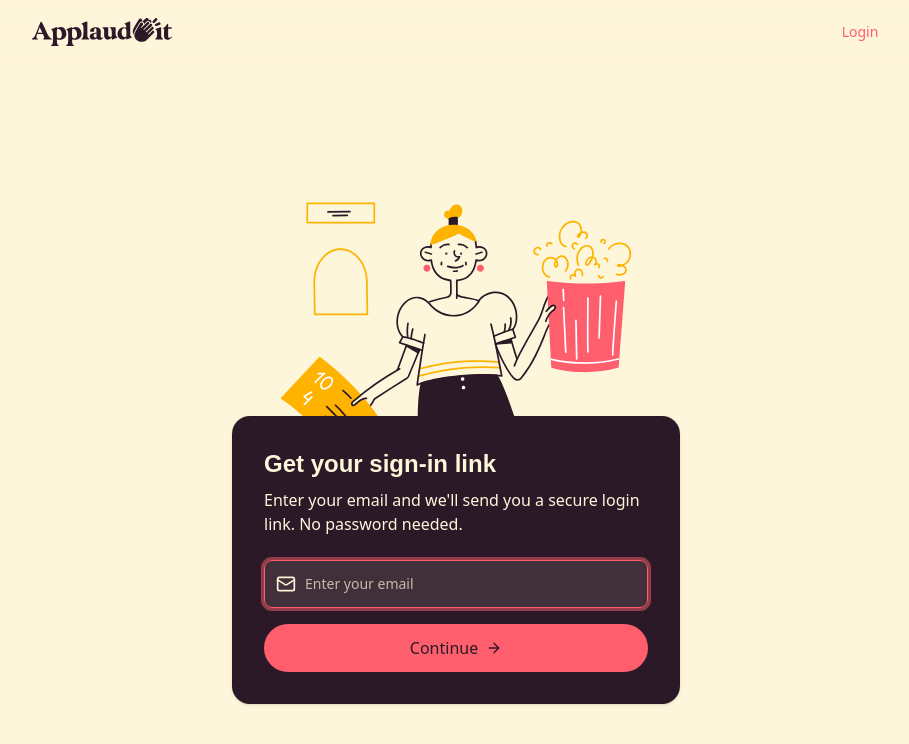
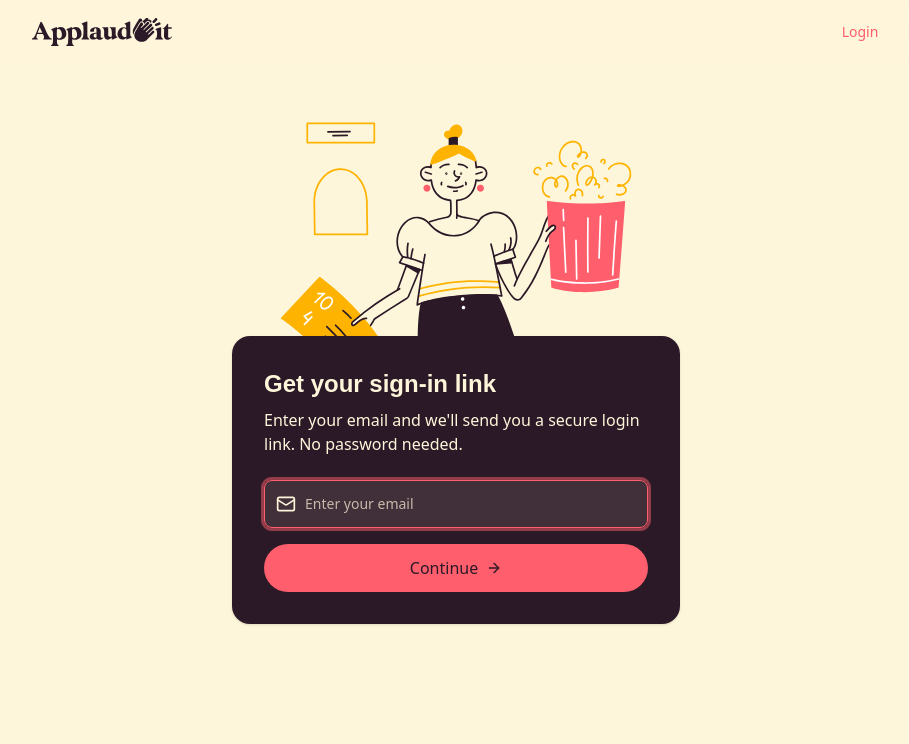
Before and after one commit to sunitajennings/applaudit, a Next.js app: page /login in a window 1280 px wide. Shown: the top 744 px of the page, without its empty margins (184-1093 px from the left). Built offline with nearby package versions, Linux system fonts and the light colour scheme; a web font is replaced by a local one.

Commit message:
style: Adjust layout for CallbackPage, LoginPage, and VerifyPage for improved spacing
### Changes Made
- Updated margin and alignment in PageTransition components for CallbackPage, LoginPage, and VerifyPage to enhance visual consistency and user experience.

```diff
--- a/src/app/(auth)/callback/page.tsx
+++ b/src/app/(auth)/callback/page.tsx
@@ -33,7 +33,7 @@ export default function CallbackPage() {
   return (
     <div className="min-h-screen bg-background flex flex-col">
       {/* Main Content */}
-      <PageTransition className="flex-1 flex flex-col items-center justify-center px-6">
+      <PageTransition className="flex-1 flex flex-col mx-auto mt-24 px-6">
         <main className="max-w-md w-full flex flex-col items-center">
           {/* Illustration */}
           <div className="w-full">
--- a/src/app/(auth)/login/page.tsx
+++ b/src/app/(auth)/login/page.tsx
@@ -24,7 +24,7 @@ export default function LoginPage() {
   return (
     <div className="min-h-screen bg-background flex flex-col">
       {/* Main Content */}
-      <PageTransition className="flex-1 flex flex-col items-center justify-center px-6 pb-12">
+      <PageTransition className="flex-1 flex flex-col mx-auto mt-8 px-6 pb-12">
         <main className="max-w-md w-full flex flex-col items-center">
           {/* Illustration */}
           <div className="w-full">
--- a/src/app/(auth)/verify/page.tsx
+++ b/src/app/(auth)/verify/page.tsx
@@ -25,7 +25,7 @@ export default function VerifyPage() {
   return (
     <div className="min-h-screen bg-background flex flex-col">
       {/* Main Content */}
-      <PageTransition className="flex-1 flex flex-col items-center justify-center px-6 pb-12">
+      <PageTransition className="flex-1 flex flex-col mx-auto mt-8 px-6 pb-12">
         <main className="max-w-md w-full flex flex-col items-center">
           {/* Illustration */}
           <div className="w-full flex">
```
